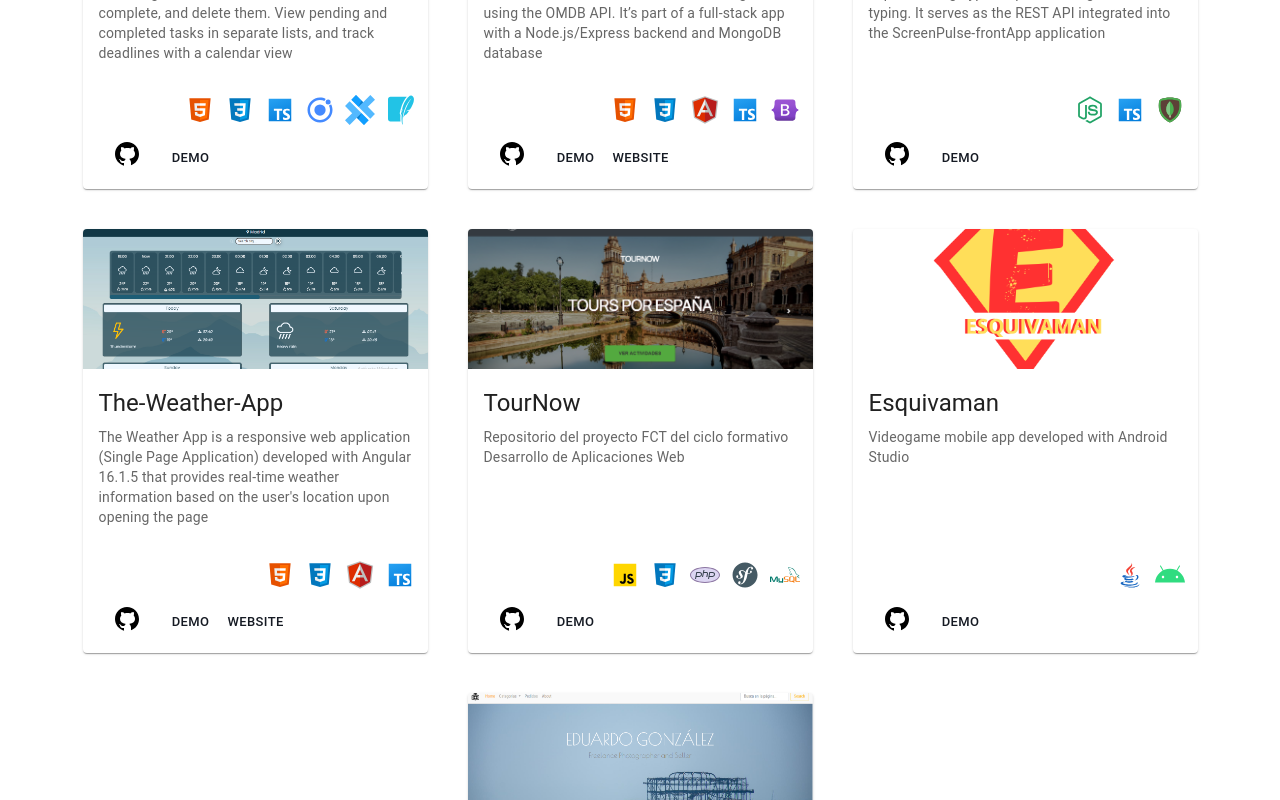
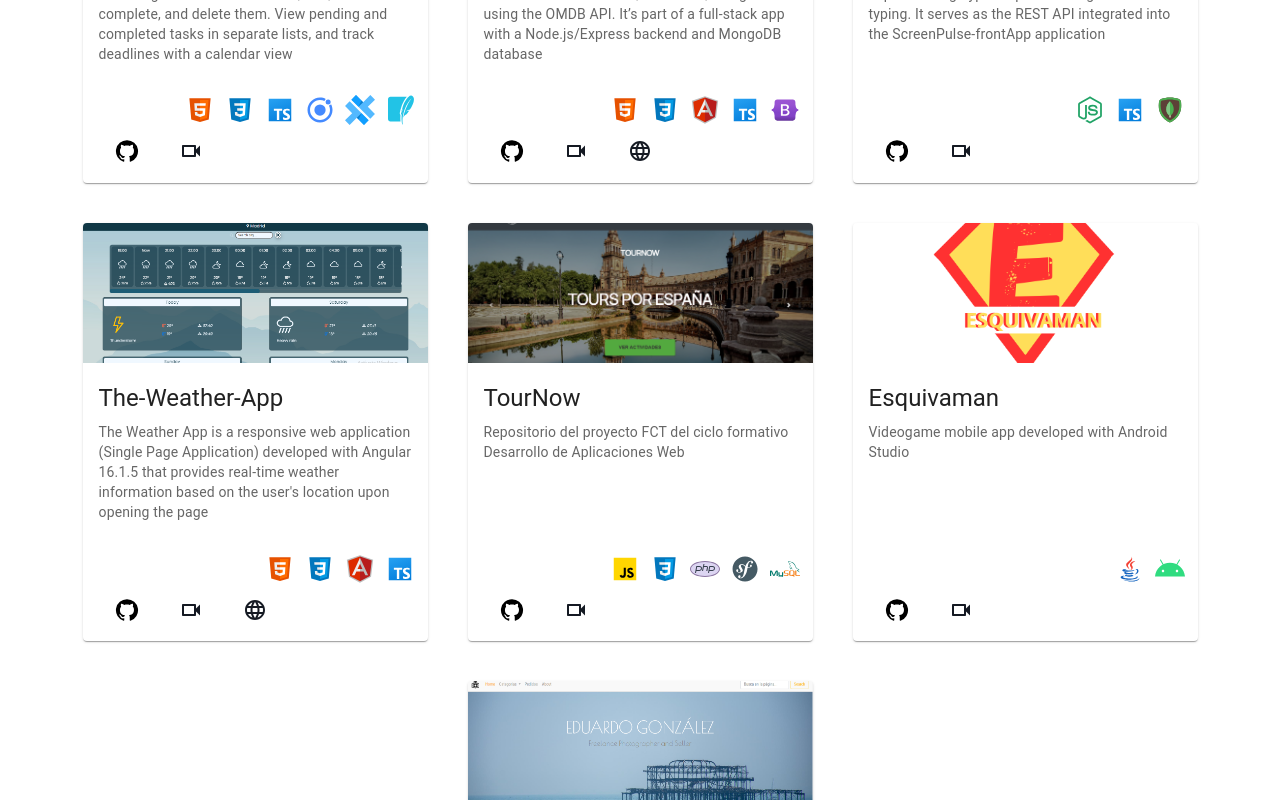
Before and after one commit to EduGese/Portfolio, a React (Vite) app: page / in a window 1280 px wide. Shown: the part 2160-2960 px from the top of the page. Built offline with nearby package versions, Linux system fonts and the light colour scheme; a web font is replaced by a local one.

Commit message:
Add mataerial icons to card links

```diff
--- a/src/components/Card.jsx
+++ b/src/components/Card.jsx
@@ -6,8 +6,11 @@ import CardMedia from '@mui/material/CardMedia';
 import Button from '@mui/material/Button';
 import Typography from '@mui/material/Typography';
 import '../css/card.css'
-import githubPng from '../assets/icons8-github-30.png'
 import Box from '@mui/material/Box';
+import VideocamOutlinedIcon from '@mui/icons-material/VideocamOutlined';
+import LanguageOutlinedIcon from '@mui/icons-material/LanguageOutlined';
+import GitHubIcon from '@mui/icons-material/GitHub';
+
 
 export default function MediaCard({ name, image, description, technologies, ghLink, demoLink, websiteLink, gif, gifOrientation }) {
   const [isHovered, setIsHovered] = React.useState(false);
@@ -89,17 +92,20 @@ export default function MediaCard({ name, image, description, technologies, ghLi
           justifyContent: 'start'
         }}>
           <Button size="small">
-            <a href={ghLink}><svg xmlns="http://www.w3.org/2000/svg" x="0px" y="0px" width="30" height="30" viewBox="0 0 30 30">
+            {/* <a href={ghLink}><svg xmlns="http://www.w3.org/2000/svg" x="0px" y="0px" width="30" height="30" viewBox="0 0 30 30">
               <path d="M15,3C8.373,3,3,8.373,3,15c0,5.623,3.872,10.328,9.092,11.63C12.036,26.468,12,26.28,12,26.047v-2.051 c-0.487,0-1.303,0-1.508,0c-0.821,0-1.551-0.353-1.905-1.009c-0.393-0.729-0.461-1.844-1.435-2.526 c-0.289-0.227-0.069-0.486,0.264-0.451c0.615,0.174,1.125,0.596,1.605,1.222c0.478,0.627,0.703,0.769,1.596,0.769 c0.433,0,1.081-0.025,1.691-0.121c0.328-0.833,0.895-1.6,1.588-1.962c-3.996-0.411-5.903-2.399-5.903-5.098 c0-1.162,0.495-2.286,1.336-3.233C9.053,10.647,8.706,8.73,9.435,8c1.798,0,2.885,1.166,3.146,1.481C13.477,9.174,14.461,9,15.495,9 c1.036,0,2.024,0.174,2.922,0.483C18.675,9.17,19.763,8,21.565,8c0.732,0.731,0.381,2.656,0.102,3.594 c0.836,0.945,1.328,2.066,1.328,3.226c0,2.697-1.904,4.684-5.894,5.097C18.199,20.49,19,22.1,19,23.313v2.734 c0,0.104-0.023,0.179-0.035,0.268C23.641,24.676,27,20.236,27,15C27,8.373,21.627,3,15,3z"></path>
-            </svg></a>
+            </svg></a> */}
+            <a href="">
+              <GitHubIcon sx={{color:'black'}}/>
+            </a>
 
           </Button>
           {
-          demoLink && <Button size="small"><a href={demoLink}>Demo</a></Button>
+          demoLink && <Button size="small"><a href={demoLink}><VideocamOutlinedIcon /></a></Button>
           }
           {/* <Button size="small"><a href={demoLink}>demo</a></Button> */}
           {
-            websiteLink && <Button size="small"><a href={websiteLink}>Website</a></Button>
+            websiteLink && <Button size="small"><a href={websiteLink}><LanguageOutlinedIcon /></a></Button>
           }
         </Box>
       </CardActions>
```
